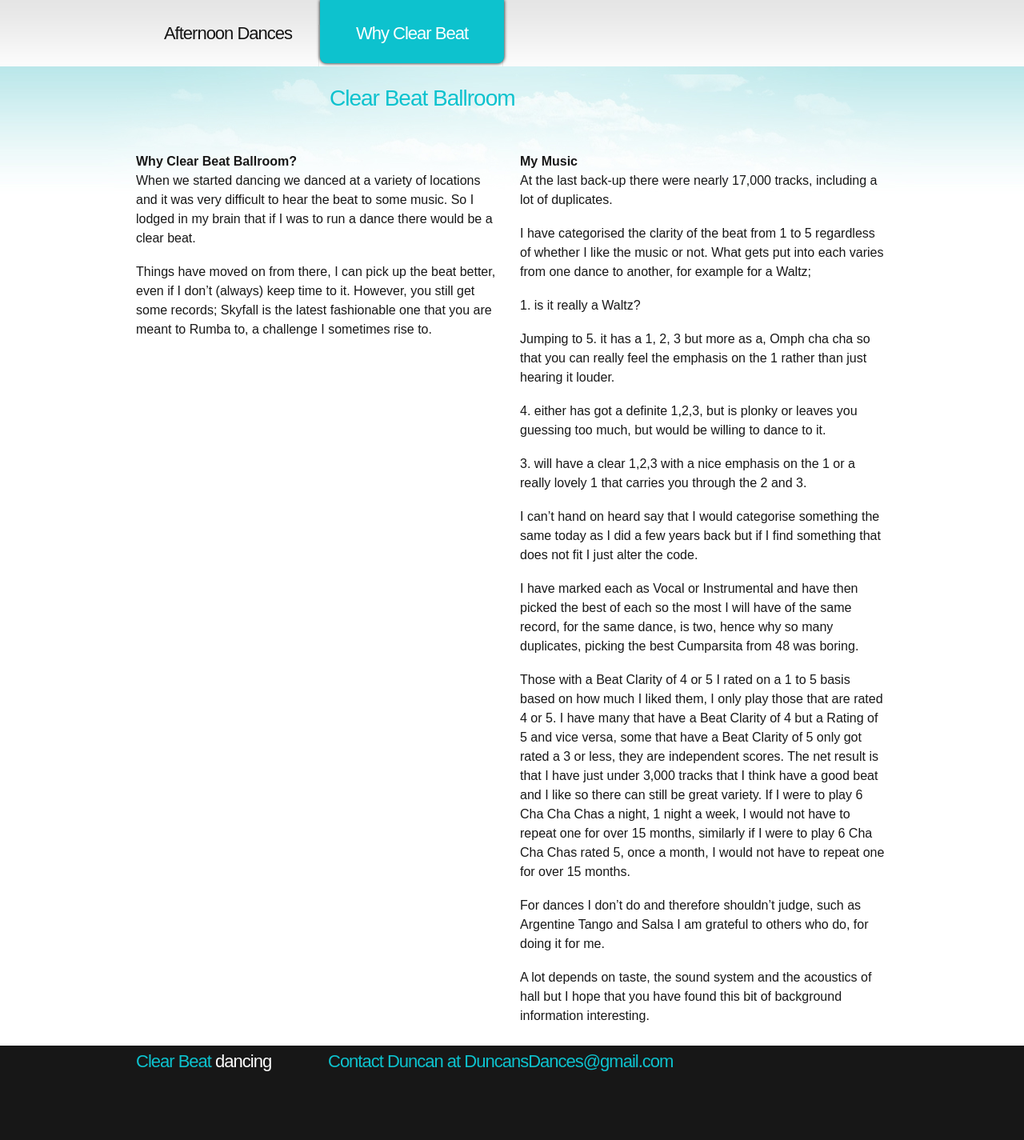
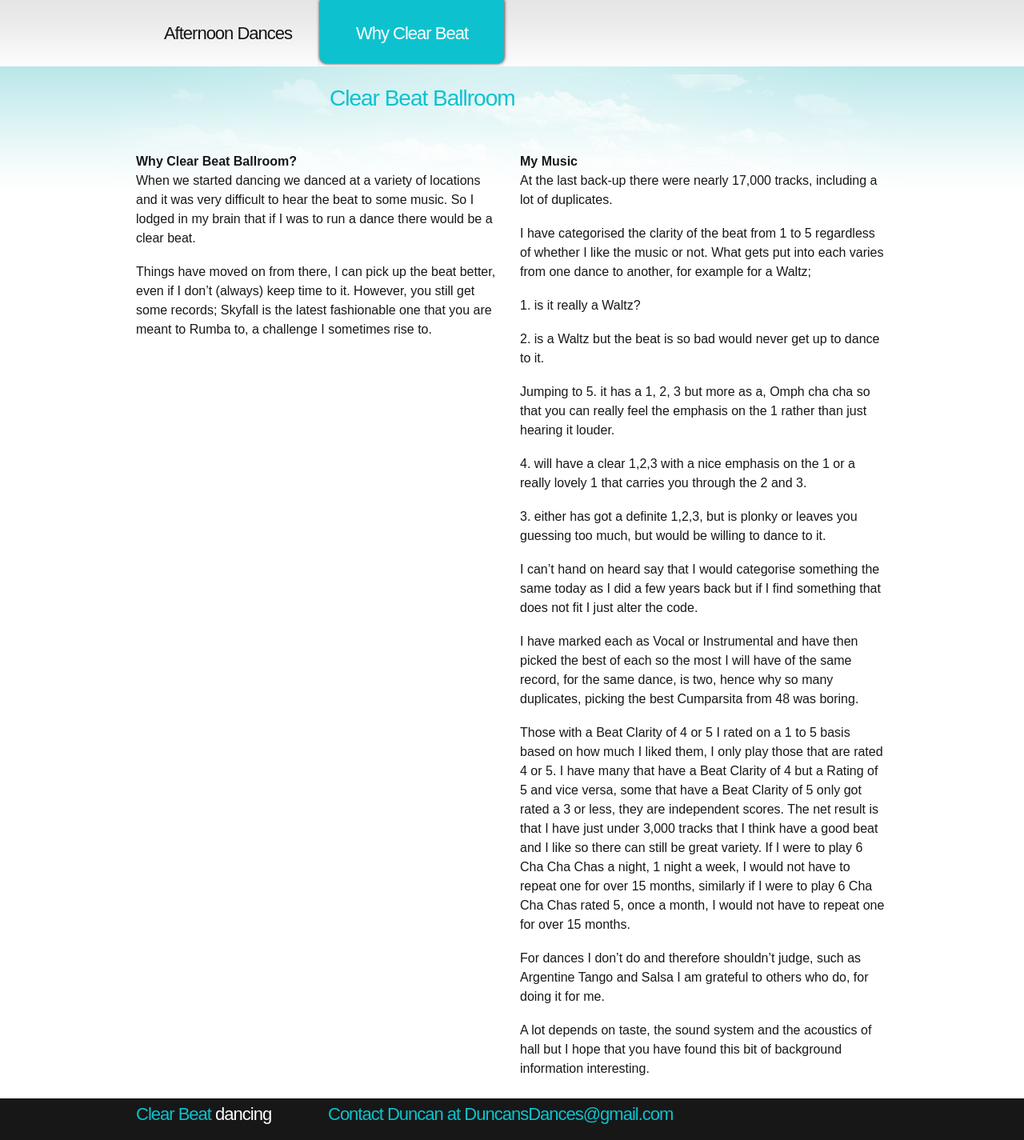
Before and after one commit to ramsayd/duncansdances, a Jekyll site: the page built from 40_why.md, in a window 1280 px wide. Shown: the whole page at 80% size. Built offline with Jekyll 4.4.1, drawn with Linux system fonts in a browser that asks for light colours; before the commit the page ends 1359 px from its top, so only the background shows below that.

Commit message:
Update 40_why.md

```diff
--- a/40_why.md
+++ b/40_why.md
@@ -23,9 +23,10 @@ My Music
 At the last back-up there were nearly 17,000 tracks, including a lot of duplicates.
 </p><p>I have categorised the clarity of the beat from 1 to 5 regardless of whether I like the music or not. What gets put into each varies from one dance to another, for example for a Waltz;
 </p><p>1. is it really a Waltz?
+</p><p>2. is a Waltz but the beat is so bad would never get up to dance to it.
 </p><p>Jumping to 5. it has a 1, 2, 3 but more as a, Omph cha cha so that you can really feel the emphasis on the 1 rather than just hearing it louder.
-</p><p>4. either has got a definite 1,2,3, but is plonky or leaves you guessing too much, but would be willing to dance to it.
-</p><p>3. will have a clear 1,2,3 with a nice emphasis on the 1 or a really lovely 1 that carries you through the 2 and 3.
+</p><p>4. will have a clear 1,2,3 with a nice emphasis on the 1 or a really lovely 1 that carries you through the 2 and 3.
+</p><p>3. either has got a definite 1,2,3, but is plonky or leaves you guessing too much, but would be willing to dance to it.
 </p><p>I can’t hand on heard say that I would categorise something the same today as I did a few years back but if I find something that does not fit I just alter the code.
 </p><p>I have marked each as Vocal or Instrumental and have then picked the best of each so the most I will have of the same record, for the same dance,  is two, hence why so many duplicates, picking the best Cumparsita  from 48 was boring.
 </p><p>Those with a Beat Clarity of 4 or 5 I rated on a 1 to 5 basis based on how much I liked them, I only play those that are rated 4 or 5. I have many that have a Beat Clarity of 4 but a Rating of 5 and vice versa, some that have a Beat Clarity of 5 only got rated a 3 or less, they are independent scores. The net result is that I have just under 3,000 tracks that I think have a good beat and I like so there can still be great variety. If I were to play 6 Cha Cha Chas a night, 1 night a week, I would not have to repeat one for over 15 months, similarly if I were to play 6 Cha Cha Chas rated 5, once a month, I would not have to repeat one for over 15 months.
```
